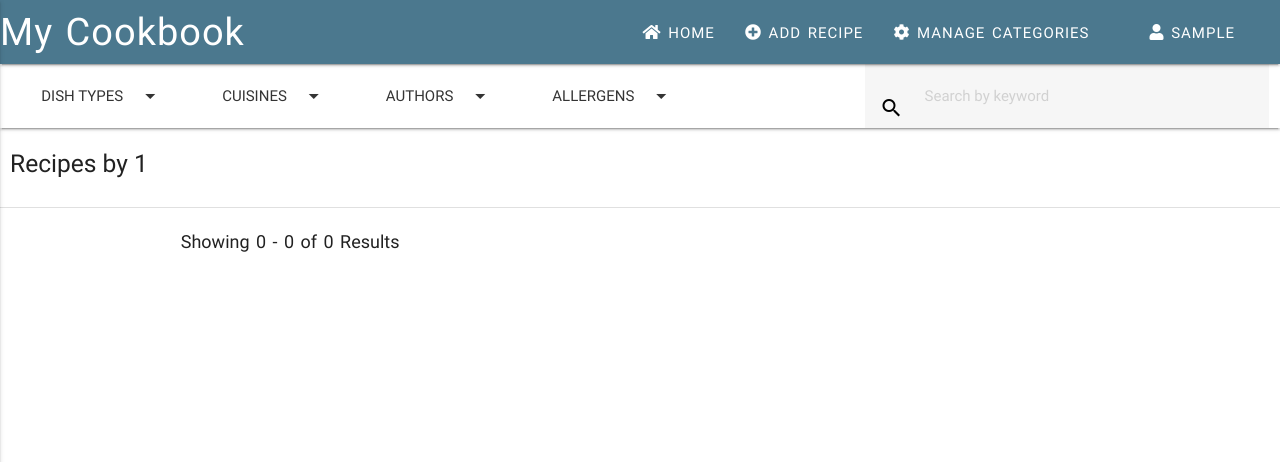
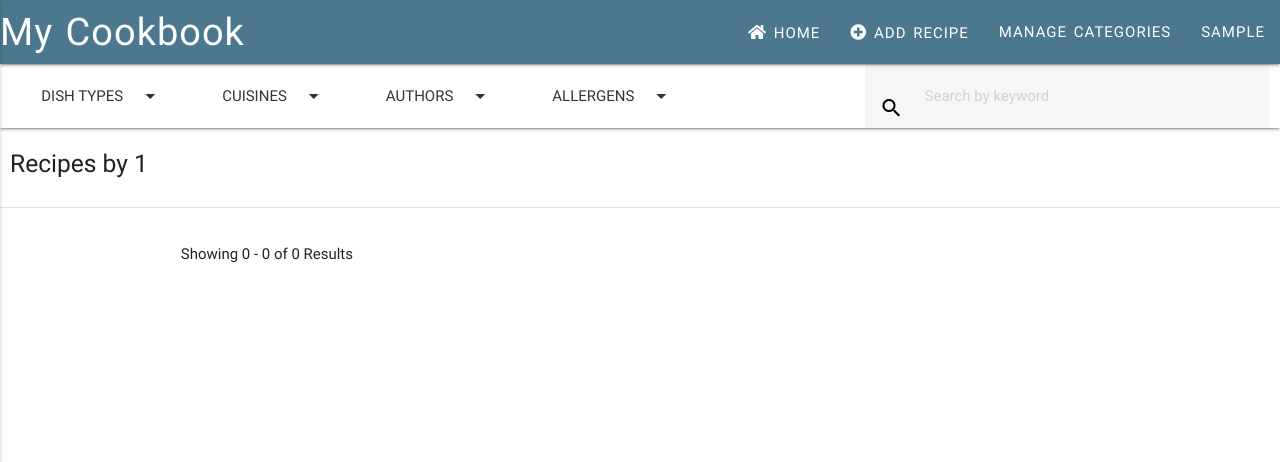
Before and after one commit to Code-Institute-Submissions/online-cookbook-3, a Flask app: a page that uses templates/base.html in a window 1280 px wide. Shown: the top 462 px of the page. Run offline with Flask 2, Linux system fonts and the light colour scheme; the visitor is signed in with stand-in values (Sample User, id 1); data that the repository does not hold is empty; some libraries are stand-ins or nearby versions.

Commit message:
Search results statistics display amended/bug in navigation bar fixed using HTML validator

```diff
--- a/app.py
+++ b/app.py
@@ -47,8 +47,7 @@ def login():
     if registered is not None:
         session['username'] = username
         login = True
-        default_page_num= '1'
-        return redirect(url_for('all_recipes', num=default_page_num))
+        return redirect(url_for('all_recipes', num=1))
     login = False
     return render_template('index.html', login=login)
 
--- a/static/css/style.css
+++ b/static/css/style.css
@@ -8,7 +8,7 @@
     margin-bottom: 20px;
     margin-top: 20px;
 }
-/*-------------------------------------------------------------------- Header */
+/*------------------------------------------------------------------- Header */
 nav {
     background-color: #4b788e;
 }
@@ -16,9 +16,6 @@ nav .brand-logo {
     font-size: 25px;
     word-spacing: 2px;
     letter-spacing: 1px;
-}
-.nav-item-padding{
-    padding: 0 45px;
 }
 .nav-item {
     text-transform: uppercase;
--- a/templates/base.html
+++ b/templates/base.html
@@ -12,38 +12,38 @@
 <body>
     <!-- Header -->
     <header>
+        <ul id="categories1" class="dropdown-content">
+            <li><a href="{{url_for('all_cuisines')}}">All Cuisines</a></li>
+            <li><a href="{{url_for('all_dishes')}}">All Dish Types</a></li>
+        </ul>
+        <ul id="user-options1" class="dropdown-content">
+            <li><a href="{{url_for('my_recipes', username = session.username)}}"><i class="fas fa-book-open"></i> My recipes</a></li>
+            <li><a href="{{url_for('fav_recipes', username = session.username)}}"><i class="fas fa-heart"></i> Favorite recipes</a></li>
+            <li><a href="{{url_for('logout')}}"><i class="fas fa-sign-out-alt"></i> Logout</a></li>
+        </ul>
+        <ul id="categories2" class="dropdown-content">
+          <li><a href="{{url_for('all_cuisines')}}">All Cuisines</a></li>
+          <li><a href="{{url_for('all_dishes')}}">All Dish Types</a></li>
+        </ul>
+        <ul id="user-options2" class="dropdown-content">
+          <li><a href="{{url_for('my_recipes', username = session.username)}}"><i class="fas fa-book-open"></i> My recipes</a></li>
+          <li><a href="{{url_for('fav_recipes', username = session.username)}}"><i class="fas fa-heart"></i> Favorite recipes</a></li>
+          <li><a href="{{url_for('logout')}}"><i class="fas fa-sign-out-alt"></i> Logout</a></li>
+        </ul>
         <div class="navbar-fixed">
             <nav>
                 <div class="nav-wrapper">
                     <a href="{{url_for('all_recipes', num=1)}}" class="brand-logo">My Cookbook</a>
                     <a href="#" data-activates="mobile-demo" class="button-collapse"><i class="material-icons">menu</i></a>
-                    <ul id="categories1" class="dropdown-content">
-                        <li><a href="{{url_for('all_cuisines')}}">All Cuisines</a></li>
-                        <li><a href="{{url_for('all_dishes')}}">All Dish Types</a></li>
-                    </ul>
-                    <ul id="user-options1" class="dropdown-content">
-                        <li><a href="{{url_for('my_recipes', username = session.username)}}"><i class="fas fa-book-open"></i> My recipes</li>
-                        <li><a href="{{url_for('fav_recipes', username = session.username)}}"><i class="fas fa-book-open"></i> Favorite recipes</li>
-                        <li><a href="{{url_for('logout')}}"><i class="fas fa-sign-out-alt"></i> Logout</li>
-                    </ul>
                     <ul class="right hide-on-med-and-down">
                         <li><a href="{{url_for('all_recipes', num=1)}}" class="nav-item"><i class="fas fa-home"></i> Home</a></li>
                         {% if session.username %}
                         <li><a href="{{url_for('add_recipe')}}" class="nav-item"><i class="fas fa-plus-circle"></i> Add recipe</a></li>
-                        <li><a class="dropdown-button nav-item" data-activates="categories1"><i class="fas fa-cog"></i> Manage Categories</a></li>
-                        <li><a href="" class="dropdown-button nav-item nav-item-padding" data-activates="user-options1"><i class="fas fa-user"></i> {{session.username}}</a></li>
+                        <li><a href="#" class="dropdown-button nav-item" data-activates="categories1">Manage Categories</a></li>
+                        <li><a href="#" class="dropdown-button nav-item" data-activates="user-options1">{{session.username}}</a></li>
                         {% else %}
                         <li><a href="{{url_for('index')}}" class="nav-item"><i class="fas fa-sign-in-alt"></i> Login</a></li>
                         {% endif %}
-                    </ul>
-                    <ul id="categories2" class="dropdown-content">
-                      <li><a href="{{url_for('all_cuisines')}}">All Cuisines</a></li>
-                      <li><a href="{{url_for('all_dishes')}}">All Dish Types</a></li>
-                    </ul>
-                    <ul id="user-options2" class="dropdown-content">
-                      <li><a href="{{url_for('my_recipes', username = session.username)}}"><i class="fas fa-book-open"></i> My recipes</li>
-                      <li><a href="{{url_for('fav_recipes', username = session.username)}}"><i class="fas fa-book-open"></i> Favorite recipes</li>
-                      <li><a href="{{url_for('logout')}}"><i class="fas fa-sign-out-alt"></i> Logout</li>
                     </ul>
                     <ul id="dishes2" class="dropdown-content">
                        {% for dish in dishes %}
@@ -71,8 +71,8 @@
                         <li><a href="{{url_for('all_recipes', num=1)}}" class="nav-item"><i class="fas fa-home"></i> Home</a></li>
                         {% if session.username %}
                         <li><a href="{{url_for('add_recipe')}}" class="nav-item"><i class="fas fa-plus-circle"></i> Add recipe</a></li>
-                        <li><a class="dropdown-button nav-item" data-activates="categories2"><i class="fas fa-cog"></i> Manage Categories</a></li>
-                        <li><a href="" class="dropdown-button nav-item" data-activates="user-options2"><i class="fas fa-user"></i> {{session.username}}</a></li>
+                        <li><a href="#!" class="dropdown-button nav-item" data-activates="categories2"><i class="fas fa-cog"></i> Manage Categories</a></li>
+                        <li><a href="#!" class="dropdown-button nav-item" data-activates="user-options2"><i class="fas fa-user"></i> {{session.username}}</a></li>
                         {% else %}
                         <li><a href="{{url_for('index')}}" class="nav-item"><i class="fas fa-sign-in-alt"></i> Login</a></li>
                         {% endif %}
@@ -145,8 +145,8 @@
     <script>
         $(document).ready(function(){
             $("select[required]").css({display: "block", height: 0, padding: 0, width: 0, position: 'absolute'});
+            $(".dropdown-button").dropdown();
             $(".button-collapse").sideNav();
-            $(".dropdown-button").dropdown();
             $('select').material_select();
             var delete_icon = '<i class="material-icons">delete</i></a></div></div>';
             var ingredient_field = `<div class="row new-ingredient"> <div class="input-field col s11">
--- a/templates/recipe.html
+++ b/templates/recipe.html
@@ -6,6 +6,7 @@
             <div class="row">
                 <div class="col s8 offset-s2 m5"><img class="recipe-image" src="{{recipe.recipe_image_url}}"></div>
                 <div class="col s8 offset-s2 m7">
+                    {% if session.username %}
                         {% if session.username in recipe.fav_by_users %}
                         <h5 class="small-heading">{{recipe.recipe_title}}
                             <i class="material-icons right red-text text-darken-4 tooltipped" data-position="bottom" data-tooltip="Added to favourite recipes">favorite_border</i>
@@ -16,6 +17,7 @@
                                 <i class="material-icons right red-text text-darken-4 tooltipped" data-position="bottom" data-tooltip="Add to favourites">favorite_border</i>
                             </a>
                         </h5>
+                        {% endif %}
                     {% endif %}
                     <p>
                         <i class="material-icons">schedule</i> Preparation Time: {{recipe.recipe_prep_time}} mins<br>
--- a/templates/searchauthor.html
+++ b/templates/searchauthor.html
@@ -5,11 +5,13 @@
 
 <div class="container">
   <div class="row">
-  {% if count == 0 %}
-  <div class="medium-text left">Showing {{skip_num}} - {{skip_num + page_count}} of {{count}} Results</div>
-  {% else %}
-  <div class="medium-text left">Showing {{skip_num + 1}} - {{skip_num + page_count}} of {{count}} Results</div>
-  {% endif %}
+  <ul class="left">
+      {% if count == 0 %}
+      <li>Showing {{skip_num}} - {{skip_num + page_count}} of {{count}} Results</li>
+      {% else %}
+      <li>Showing {{skip_num + 1}} - {{skip_num + page_count}} of {{count}} Results</li>
+      {% endif %}
+    </ul>
   <ul class="pagination right">
     {% set num = num|int %}
     {% if total_pages %}{% set last_page = total_pages[-1]|int %}{% else %}{% set last_page = 0|int %}{% set total_pages = 0|int %}{% endif %}
```
Also changed, not shown: templates/home.html (+8 -5 lines), templates/searchallergen.html (+7 -5 lines), templates/searchcuisine.html (+7 -5 lines), templates/searchdish.html (+7 -6 lines), templates/searchkeyword.html (+7 -5 lines). Lines whose indentation alone changed are shown as unchanged.
